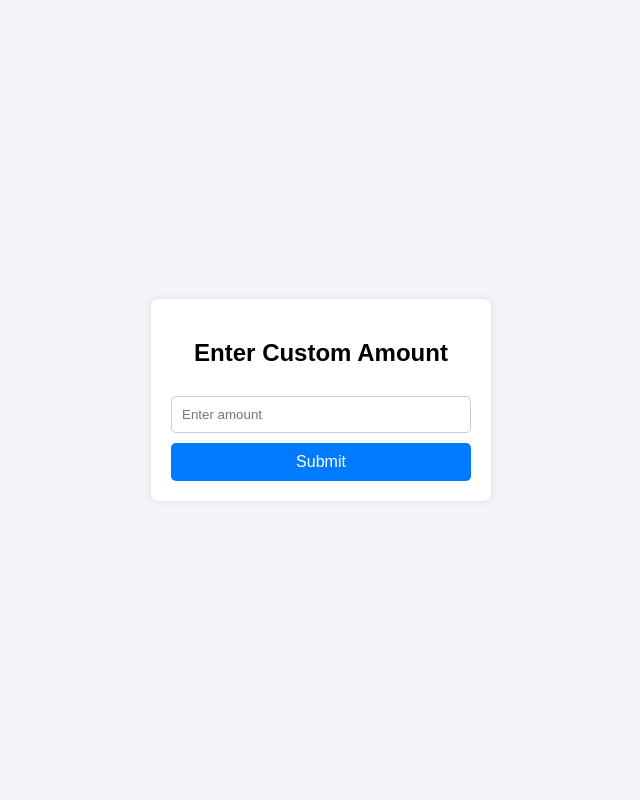
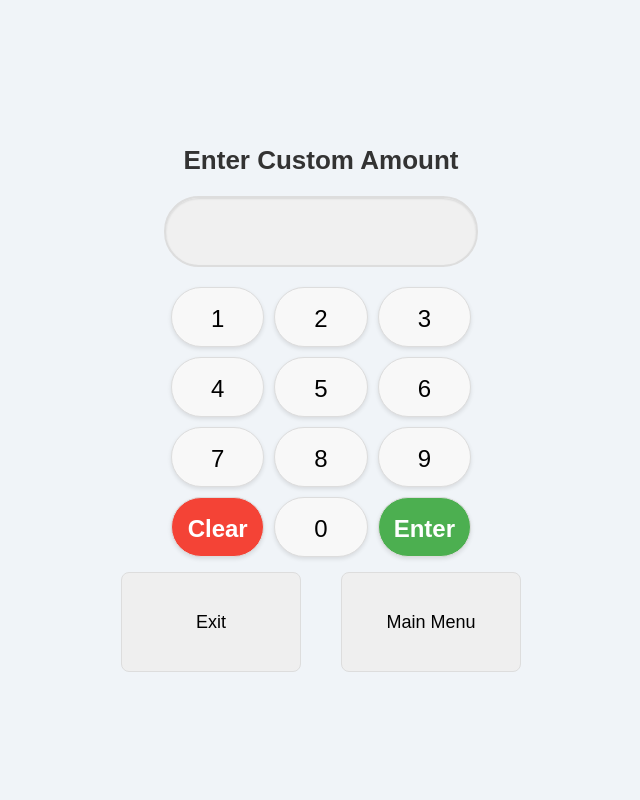
Before and after one commit to anasxyz/agile-group-project, a PHP site: the page made by Source Code/ATM/custom_amount.php in a window 1280 px wide. Shown: the whole page, without its empty margins (319-959 px from the left). Run offline with PHP 8.4, Linux system fonts and the light colour scheme.

Commit message:
Chanded custom amount page to be consistent

```diff
--- a/Source Code/ATM/custom_amount.php
+++ b/Source Code/ATM/custom_amount.php
@@ -1,8 +1,5 @@
 <?php
-session_start(); // If session data is needed
-
-// Retrieve the account type from the URL
-$accountType = isset($_GET['account_type']) ? htmlspecialchars($_GET['account_type']) : 'Unknown';
+session_start();
 ?>
 
 <!DOCTYPE html>
@@ -10,160 +7,288 @@ $accountType = isset($_GET['account_type']) ? htmlspecialchars($_GET['account_ty
 <head>
     <meta charset="UTF-8">
     <meta name="viewport" content="width=device-width, initial-scale=1.0">
-    <title>Custom Amount Page</title>
+    <title>Enter Withdrawal Amount</title>
     <style>
         body {
             font-family: Arial, sans-serif;
+            background-color: #f0f4f8;
+            margin: 0;
             display: flex;
             justify-content: center;
             align-items: center;
             height: 100vh;
-            background-color: #f4f4f9;
-            margin: 0;
+            overflow: hidden;
         }
-        .amount-form {
-            background: #fff;
+
+        .main-container {
+            display: flex;
+            flex-direction: column;
+            align-items: center;
+            width: 100%;
+        }
+
+        .cash-screen {
+            display: flex;
+            flex-direction: column;
+            align-items: center;
+            justify-content: center;
+            width: 400px;
             padding: 20px;
-            border-radius: 8px;
-            box-shadow: 0 0 10px rgba(0, 0, 0, 0.1);
-            width: 300px;
+            border-radius: 15px;
             text-align: center;
         }
-        .amount-form input {
+
+        h1 {
+            margin-bottom: 20px;
+            font-size: 26px;
+            font-weight: bold;
+            color: #333;
+        }
+
+        .cash-value {
+            width: 70%;
+            padding: 15px;
+            font-size: 32px;
+            text-align: center;
+            border: 2px solid #ddd;
+            border-radius: 35px;
+            background-color: #f0f0f0;
+            color: #333;
+            margin-bottom: 20px;
+            box-shadow: inset 0 1px 2px rgba(0, 0, 0, 0.1);
+        }
+
+        .number-pad {
+            display: grid;
+            grid-template-columns: repeat(3, 1fr);
+            gap: 10px;
+            width: 300px;
+        }
+
+        .number-key {
+            height: 60px;
+            font-size: 24px;
+            border: 1px solid #ddd;
+            border-radius: 30px;
+            background-color: #f8f8f8;
+            cursor: pointer;
+            text-align: center;
+            line-height: 60px;
+            transition: all 0.2s ease-in-out;
+            box-shadow: 0 2px 4px rgba(0, 0, 0, 0.1);
+        }
+
+        .number-key:hover {
+            background-color: #e0e0e0;
+            transform: translateY(-2px);
+        }
+
+        .number-key--clear {
+            background-color: #f44336;
+            color: white;
+            font-weight: bold;
+        }
+
+        .number-key--clear:hover {
+            background-color: #d32f2f;
+        }
+
+        .number-key--enter {
+            background-color: #4caf50;
+            color: white;
+            font-weight: bold;
+        }
+
+        .number-key--enter:hover {
+            background-color: #388e3c;
+        }
+
+        .number-key--zero {
+            grid-column: span 3;
+        }
+
+        .button-container {
+            display: flex;
+            justify-content: space-between;
+            width: 100%;
+            margin-top: 15px;
+        }
+
+        .button-container button {
+            width: 45%;
+            height: 100px;
             padding: 10px;
-            margin: 10px 0;
-            width: 100%;
-            box-sizing: border-box;
-            border: 1px solid #ccc;
-            border-radius: 5px;
+            font-size: 18px;
+            border: none;
+            border-radius: 8px;
+            cursor: pointer;
+            border: 1px solid #ddd;
+            transition: all 0.2s ease-in-out;
         }
-        .amount-form button {
-            padding: 10px;
-            width: 100%;
-            background-color: #007bff;
-            color: #fff;
-            border: none;
-            border-radius: 5px;
-            cursor: pointer;
-            font-size: 16px;
+
+        .exit-button {
+            padding: 20px;
+            border: 1px solid #ddd;
+            border-radius: 8px;
         }
-        .amount-form button:hover {
-            background-color: #0056b3;
+
+        .exit-button:hover {
+            background-color: #f0f0f0;
+            transform: scale(1.02);
+            color: #333
         }
+
+        .menu-button {
+            padding: 20px;
+            border: 1px solid #ddd;
+            border-radius: 8px;
+        }
+
+        .menu-button:hover {
+            background-color: #f0f0f0;
+            transform: scale(1.02);
+            color: #333
+        }
+
         .modal {
             display: none;
             position: fixed;
+            z-index: 1;
+            left: 0;
             top: 0;
-            left: 0;
             width: 100%;
             height: 100%;
-            background: rgba(0, 0, 0, 0.5);
-            justify-content: center;
-            align-items: center;
+            background-color: rgba(0, 0, 0, 0.4);
         }
+
         .modal-content {
-            background: #fff;
+            background-color: #fefefe;
+            margin: 15% auto;
             padding: 20px;
-            border-radius: 8px;
+            border: 1px solid #888;
+            width: 80%;
             text-align: center;
-            box-shadow: 0 0 10px rgba(0, 0, 0, 0.1);
+            border-radius: 30px;
         }
-        .modal-content button {
-            padding: 10px;
-            margin: 10px 5px;
+
+        .close {
+            color: #aaa;
+            float: right;
+            font-size: 28px;
+            font-weight: bold;
+        }
+
+        .close:hover,
+        .close:focus {
+            color: black;
+            text-decoration: none;
+            cursor: pointer;
+        }
+
+        .modal-footer {
+            margin-top: 20px;
+        }
+
+        .modal-button {
+            padding: 10px 20px;
             border: none;
-            border-radius: 5px;
             cursor: pointer;
-            font-size: 14px;
+            margin: 0 10px;
+            border-radius: 30px;
         }
-        .confirm {
-            background-color: #28a745;
-            color: #fff;
-        }
-        .confirm:hover {
-            background-color: #218838;
-        }
-        .cancel {
-            background-color: #dc3545;
-            color: #fff;
-        }
-        .cancel:hover {
-            background-color: #c82333;
+
+        .modal-button:hover {
+            background-color: #ddd;
         }
     </style>
 </head>
 <body>
-    <div class="amount-form">
-        <h2>Enter Custom Amount</h2>
-        <input type="number" id="amount" placeholder="Enter amount" min="0" step="0.01">
-        <button onclick="showModal()">Submit</button>
+    <div class="main-container">
+        <div class="cash-screen">
+            <h1>Enter Custom Amount</h1>
+            <input type="text" class="cash-value" id="cashInput" readonly>
+            <div class="number-pad">
+                <button class="number-key" onclick="addNumber(1)">1</button>
+                <button class="number-key" onclick="addNumber(2)">2</button>
+                <button class="number-key" onclick="addNumber(3)">3</button>
+                <button class="number-key" onclick="addNumber(4)">4</button>
+                <button class="number-key" onclick="addNumber(5)">5</button>
+                <button class="number-key" onclick="addNumber(6)">6</button>
+                <button class="number-key" onclick="addNumber(7)">7</button>
+                <button class="number-key" onclick="addNumber(8)">8</button>
+                <button class="number-key" onclick="addNumber(9)">9</button>
+                <button class="number-key number-key--clear" onclick="clearInput()">Clear</button>
+                <button class="number-key" onclick="addNumber(0)">0</button>
+                <button class="number-key number-key--enter" onclick="submitAmount()">Enter</button>
+            </div>
+
+            <div class="button-container">
+                <button class="exit-button" onclick="transaction_cancelled()">Exit</button>
+                <button class="menu-button" onclick="goToMainMenu()">Main Menu</button>
+            </div>
+        </div>
     </div>
 
-    <div class="modal" id="confirmationModal">
+    <div id="customModal" class="modal">
         <div class="modal-content">
-            <h3>Confirm Withdrawal</h3>
-            <p id="modalMessage"></p>
-            <button class="confirm" onclick="confirmWithdrawal()">Confirm</button>
-            <button class="cancel" onclick="closeModal()">Cancel</button>
+        <span class="close" onclick="closeModal()">&times;</span>
+        <h2 id="modalTitle">Default Title</h2>
+        <p id="modalMessage">Default message goes here.</p>
+        <div class="modal-footer">
+            <button id="button1" class="modal-button" onclick="">Button 1</button>
+            <button id="button2" class="modal-button" onclick="">Button 2</button>
+        </div>
         </div>
     </div>
 
     <script>
-        const accountType = "<?php echo $accountType; ?>";
+        let cashInput = document.getElementById('cashInput');
 
-        function sendWithdrawalData(withdrawal_amount) {
-            const transaction_data = {
-                'card_number': '1234123412341234',
-                'expiry_date': '12/25',
-                'atm_id': 'ATM001',
-                'transaction_id': `txn_${Date.now()}`, // Unique transaction ID
-                'pin': '1234',
-                'transaction_type': 'withdrawal',
-                'withdrawal_amount': withdrawal_amount
-            };
-
-            fetch('http://localhost/../Transaction Switch/transaction_switch.php', {
-                method: 'POST',
-                headers: {
-                    'Content-Type': 'application/x-www-form-urlencoded',
-                },
-                body: new URLSearchParams(transaction_data).toString()
-            })
-            .then(response => response.json())
-            .then(data => {
-                console.log(data);
-                if (data.status === 'Approved') {
-                    const url = `take_card_out.php`;
-                    window.location.href = url;
-                } else {
-                    alert(`Transaction Failed: ${data.message}`);
-                }
-            })
-            .catch(error => {
-                console.error('Error:', error);
-                alert('There was an error processing your request.');
-            });
-        }
-
-        function showModal() {
-            const amount = document.getElementById('amount').value;
-            if (amount && parseFloat(amount) > 0) {
-                const modalMessage = document.getElementById('modalMessage');
-                modalMessage.textContent = `You are about to withdraw $${amount}. Do you want to proceed?`;
-                document.getElementById('confirmationModal').style.display = 'flex';
-            } else {
-                alert('Please enter a valid amount greater than 0.');
+        function addNumber(num) {
+            if (cashInput.value.length < 9) { // Limit to 9 characters
+                cashInput.value += num;
             }
         }
 
-        function closeModal() {
-            document.getElementById('confirmationModal').style.display = 'none';
+        function clearInput() {
+            cashInput.value = "";
         }
 
-        function confirmWithdrawal() {
-            const amount = document.getElementById('amount').value;
-            closeModal();
-            sendWithdrawalData(amount);
+        function submitAmount() {
+            let amount = cashInput.value.trim();
+            if (amount === "") {
+                showModal('Please Enter Amount', 'Amount cannot be empty', 'Okay', '', 'closeModal()', '');
+                return;
+            }
+            window.location.href = `do_you_want_receipt.php?amount=${encodeURIComponent(amount)}`;
+        }
+
+        function goToMainMenu() {
+            window.locaiton.href = "txn_types.php";
+        }
+
+        function transaction_cancelled() {
+            showModal("Transaction Cancelled!", "Your transaction has been cancelled.", "Okay", "", "take_out_card()", "")
+        }
+
+        function take_out_card() {
+            window.location.href = 'take_card_out.php'
+        }
+
+        function showModal(title, message, button1Text, button2Text, button1Action, button2Action) {
+            document.getElementById('modalTitle').textContent = title;
+            document.getElementById('modalMessage').textContent = message;
+            document.getElementById('button1').textContent = button1Text;
+            document.getElementById('button2').textContent = button2Text;
+
+            document.getElementById('button1').setAttribute('onclick', button1Action);
+            document.getElementById('button2').setAttribute('onclick', button2Action);
+
+            document.getElementById('customModal').style.display = 'block';
+            }
+
+        function closeModal() {
+            document.getElementById('customModal').style.display = 'none';
         }
     </script>
 </body>
--- a/Source Code/ATM/withdrawal_options.php
+++ b/Source Code/ATM/withdrawal_options.php
@@ -61,6 +61,10 @@ session_start(); // Ensure session is started to use session variables
       window.location.href = page.endsWith(".php") ? page : page + ".php";
     }
 
+    function take_out_card() {
+      window.location.href = 'take_card_out.php'
+    }
+
     function transaction_cancelled() {
         showModal("Transaction Cancelled!", "Your transaction has been cancelled.", "Okay", "", "redirectCardOut()", "")
     }
```
